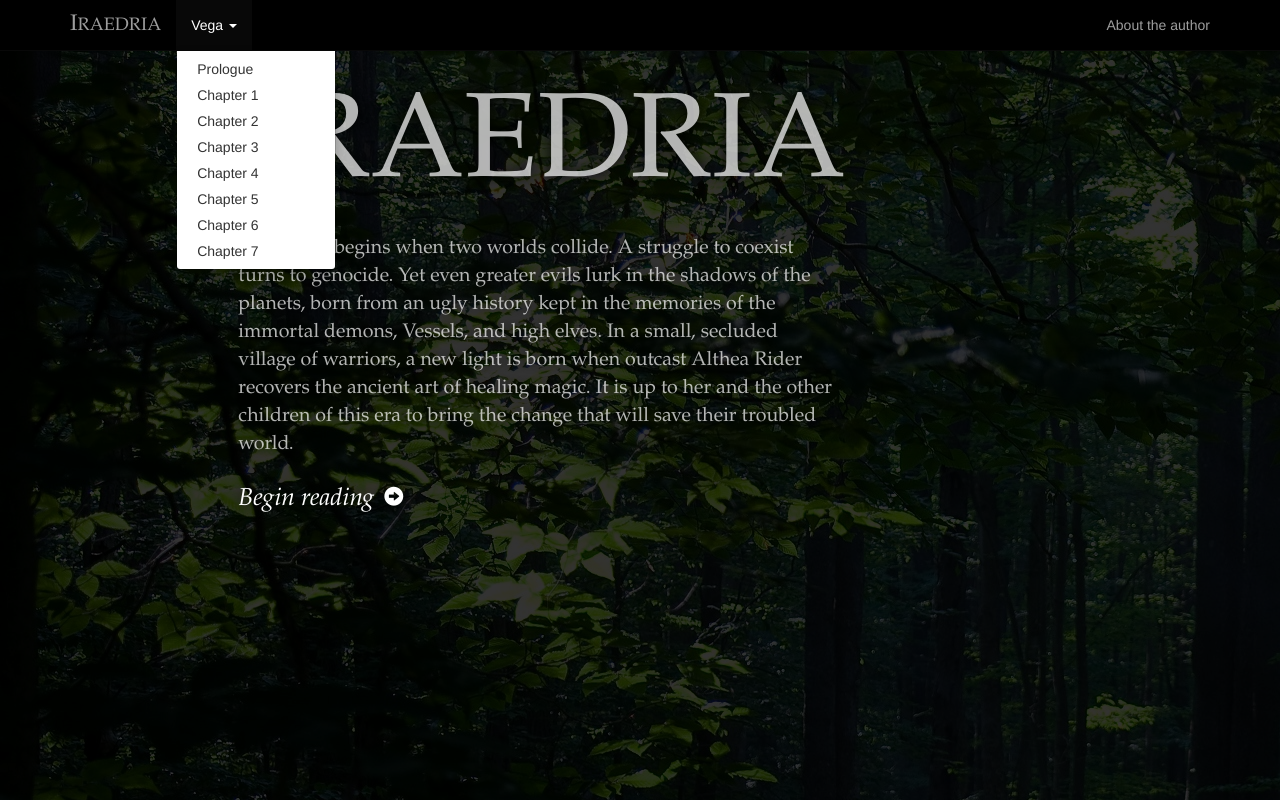
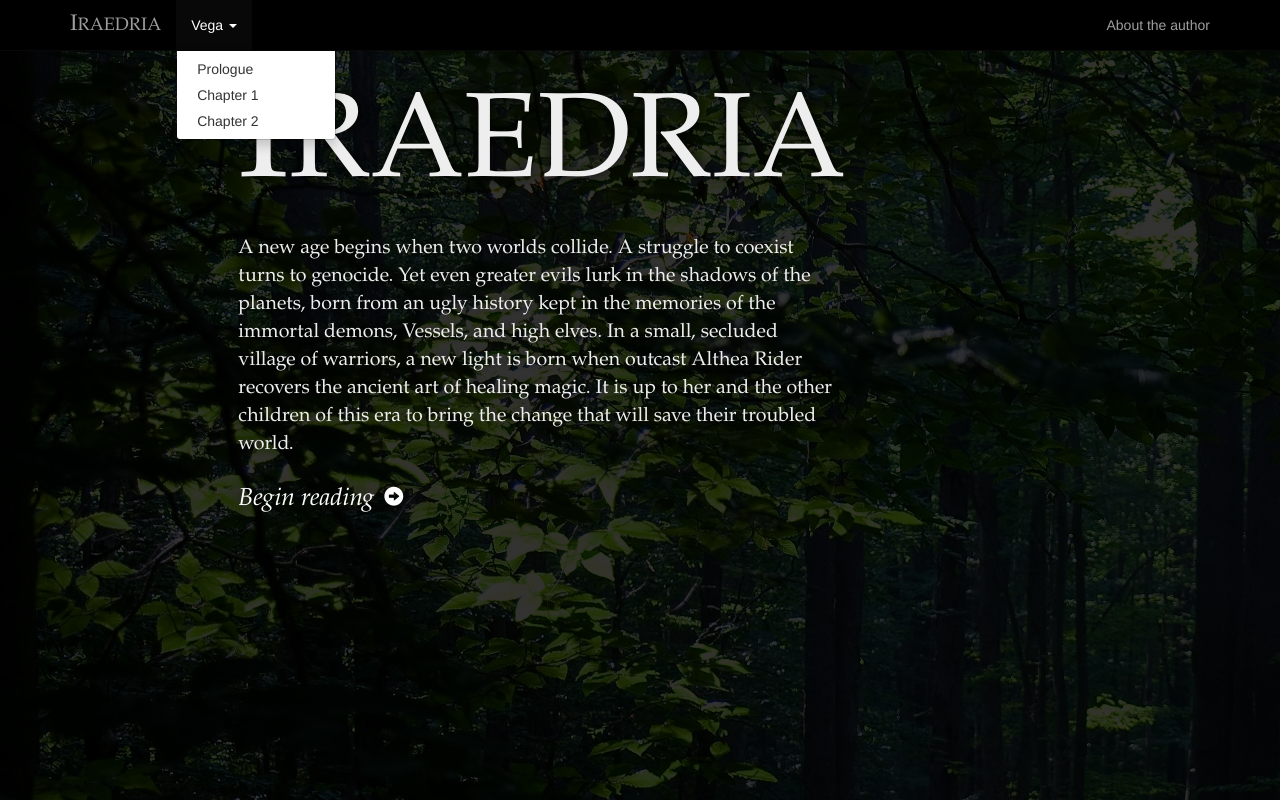
Before and after one commit to ksadwin/My-HardDrive-Is-Breaking, a Flask app: page / in a window 1280 px wide, after a click on "Vega". Run offline with Flask 2, Linux system fonts and the light colour scheme; some libraries are stand-ins or nearby versions.

Commit message:
visibility, on multiple levels

```diff
--- a/Iraedria/app/models.py
+++ b/Iraedria/app/models.py
@@ -28,6 +28,7 @@ class Chapter(db.Model):
     booknum = db.Column(db.Integer)
     likes = db.Column(db.Integer)
     photo_url = db.Column(db.String)  # comma-separated list of urls
+    visible = db.Column(db.Boolean)
 
     def __init__(self, filename, bookstr):
         bookstr = bookstr.lower()
@@ -40,6 +41,7 @@ class Chapter(db.Model):
         self.text = get_text_from_path(filename)
 
         self.likes = 0
+        self.visible = True
 
     def __repr__(self):
         return "%r: Chapter %r" % (Book(self.booknum).name.title(), self.id)
--- a/Iraedria/app/views.py
+++ b/Iraedria/app/views.py
@@ -52,7 +52,7 @@ def prologue(book):
     try:
         bookenum = Book[book.lower()]
         c = Chapter.query.filter_by(num=0, booknum=bookenum.value).first()
-        if c:
+        if c and c.visible:
             return render_template("prologue.html", text=c.text, book=book)
         abort(404)
     except KeyError:
@@ -73,7 +73,7 @@ def chapter(book, num):
     try:
         bookenum = Book[book.lower()]
         c = Chapter.query.filter_by(num=num, booknum=bookenum.value).first()
-        if c:
+        if c and c.visible:
             if c.photo_url is not None:
                 img_list = c.photo_url.split(",")
             else:
--- a/Iraedria/static/css/iraedria.css
+++ b/Iraedria/static/css/iraedria.css
@@ -49,7 +49,7 @@ body {
 
 .prologue, .cover {
     margin: auto;
-    color: rgba(255,255,255,.7);
+    color: #EEE;
     text-shadow: 0 0 1em black;
 }
 
--- a/Iraedria/templates/base.html
+++ b/Iraedria/templates/base.html
@@ -50,7 +50,7 @@
 </span>
 </a>
 <ul class="dropdown-menu" id="vega">
-<li id="vega-0"><a href="{{ url_for('chapter', num=0, book='vega') }}">Prologue</a></li><li id="vega-1"><a href="{{ url_for('chapter', num=1, book='vega') }}">Chapter 1</a></li><li id="vega-2"><a href="{{ url_for('chapter', num=2, book='vega') }}">Chapter 2</a></li><li id="vega-3"><a href="{{ url_for('chapter', num=3, book='vega') }}">Chapter 3</a></li><li id="vega-4"><a href="{{ url_for('chapter', num=4, book='vega') }}">Chapter 4</a></li><li id="vega-5"><a href="{{ url_for('chapter', num=5, book='vega') }}">Chapter 5</a></li><li id="vega-6"><a href="{{ url_for('chapter', num=6, book='vega') }}">Chapter 6</a></li><li id="vega-7"><a href="{{ url_for('chapter', num=7, book='vega') }}">Chapter 7</a></li></ul>
+<li id="vega-0"><a href="{{ url_for('chapter', num=0, book='vega') }}">Prologue</a></li><li id="vega-1"><a href="{{ url_for('chapter', num=1, book='vega') }}">Chapter 1</a></li><li id="vega-2"><a href="{{ url_for('chapter', num=2, book='vega') }}">Chapter 2</a></li></ul>
 </li>
 </ul>
 <ul class="nav navbar-nav navbar-right">
```
